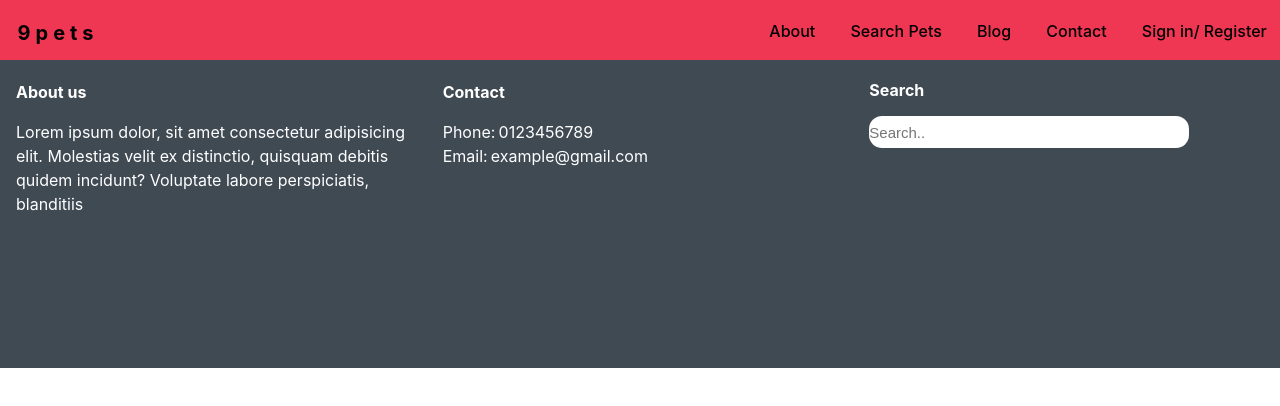
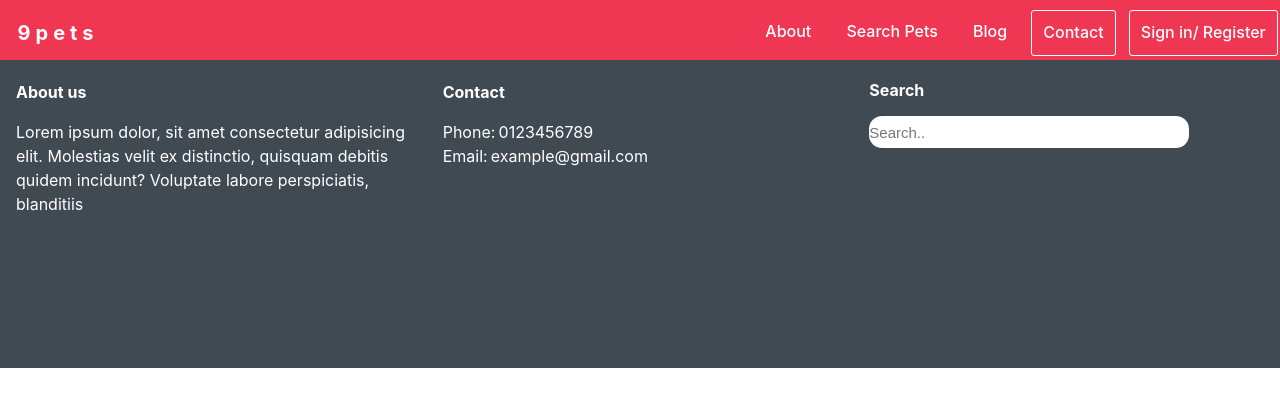
Before and after one commit to charleslukes/pet-store, a React (Create React App) app: page / in a window 1280 px wide. Shown: the top 406 px of the page. Built offline with nearby package versions, Linux system fonts and the light colour scheme.

Commit message:
change the structure of the navbar

```diff
--- a/src/components/common/NavBar.jsx
+++ b/src/components/common/NavBar.jsx
@@ -1,5 +1,6 @@
 import React from 'react';
 import './NavBar.css'
+import { Link } from 'react-router-dom';
 
 const NavBar = () => {
 
@@ -7,12 +8,12 @@ const NavBar = () => {
   return (
     <div className='main-nav'>
       <ul className='bar-titles'>
-        <li className='icon'>9pets</li>
-        <li>About</li>
-        <li>Search Pets</li>
-        <li>Blog</li>
-        <li>Contact</li>
-        <li>Sign in/ Register</li>
+        <li className='icon '> <Link className='icon-link' to='/landingpage'>9pets</Link></li>
+        <li><Link className='link' to='/aboutpage'>About</Link></li>
+        <li><Link className='link' to='searchpage'>Search Pets</Link></li>
+        <li><Link className='link' to='blogpage'>Blog</Link></li>
+        <li className='style-li'><Link className='link' to='contactpage'>Contact</Link></li>
+        <li className='style-li'><Link className='link' to='registerpage'>Sign in/ Register</Link></li>
       </ul>
     </div>
   )
```
